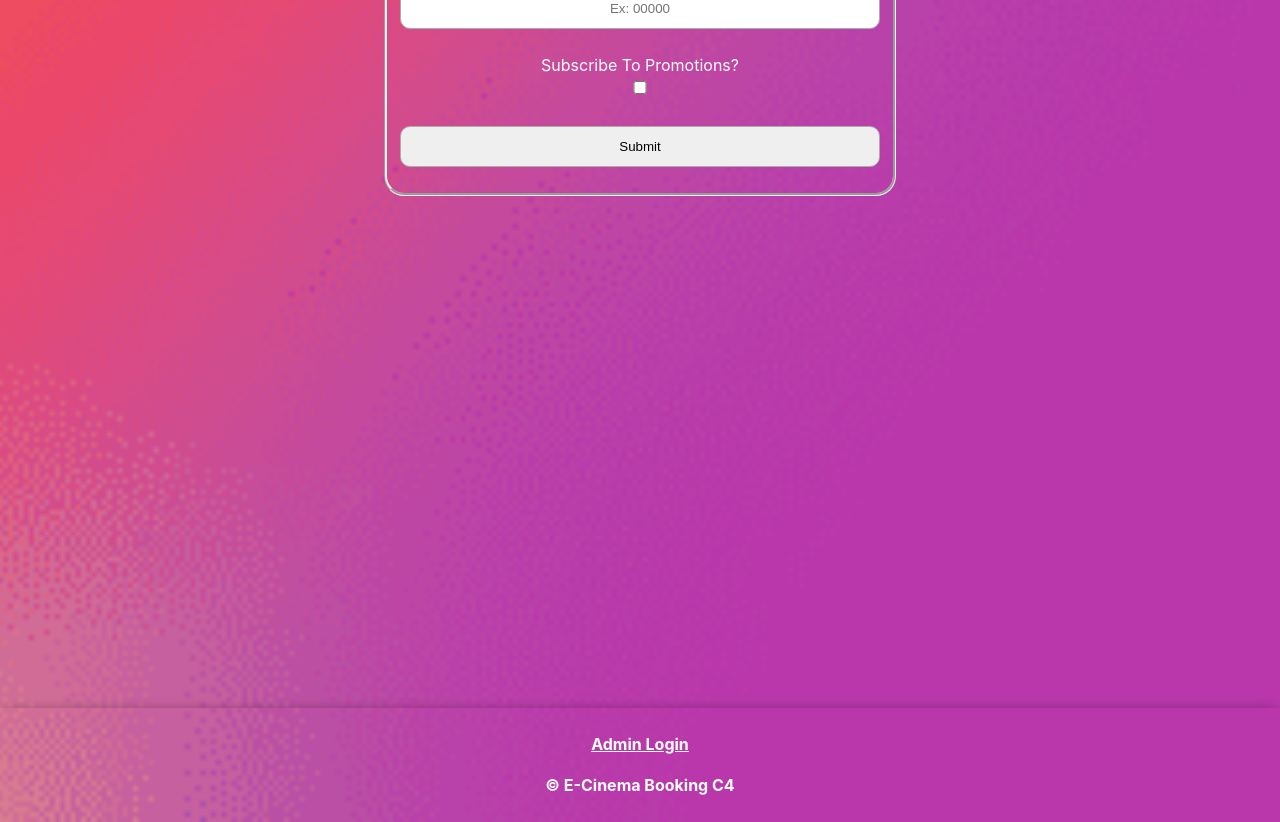
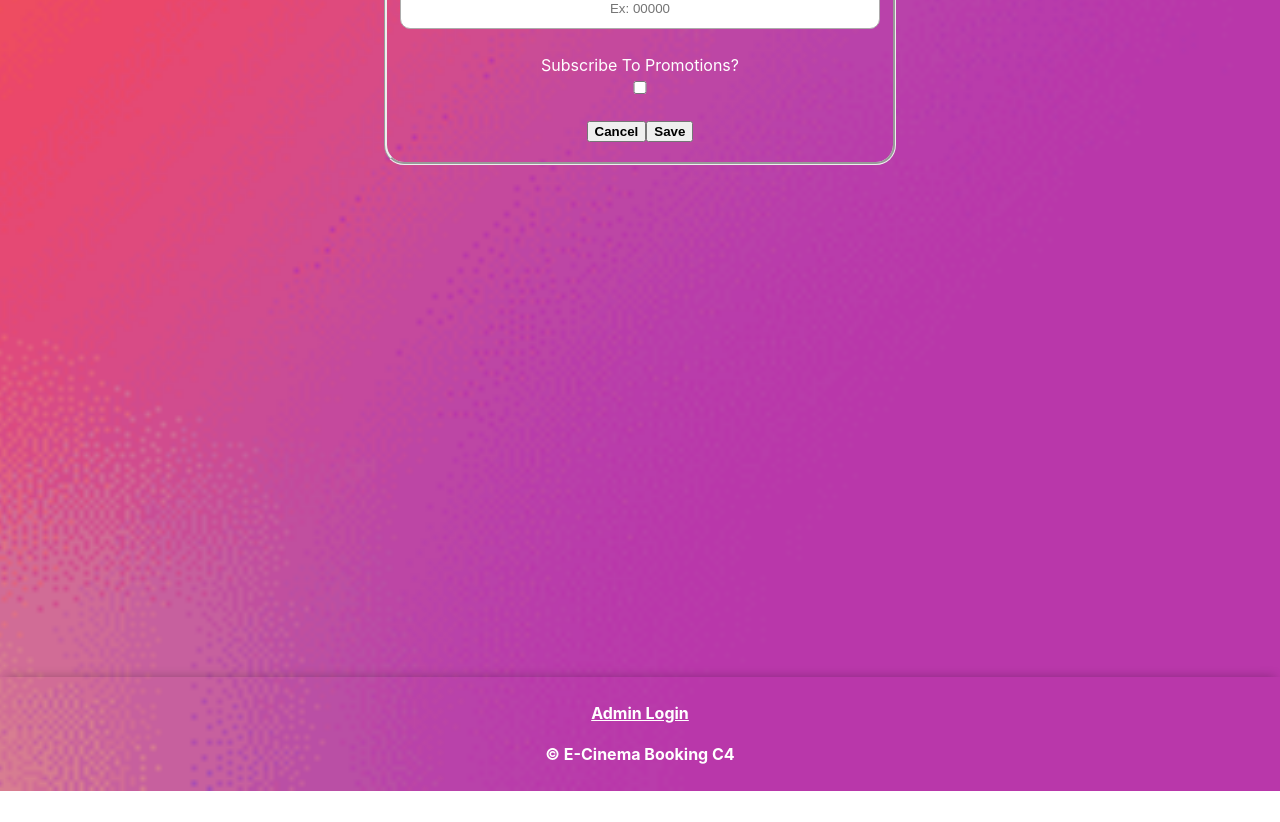
Before and after one commit to anp62634/C4_Cinema_E-Booking_System, a React (Create React App) app: page /editprofile in a window 1280 px wide. Shown: the part 1280-2102 px from the top of the page. After the commit the page ends 2071 px from the top, so only its background shows below. Built offline with nearby package versions, Linux system fonts and the light colour scheme; no server answers.

Commit message:
Update EditProfilePage.js

```diff
--- a/src/Components/EditProfilePage.js
+++ b/src/Components/EditProfilePage.js
@@ -1,9 +1,22 @@
 import React from 'react';
+import { useNavigate } from "react-router-dom";
 import NavBar from './NavBar.js';
 import Footer from "./Footer"
 import '../style.css';
 
 function EditProfilePage() {
+    const navigate = useNavigate();
+
+    const cancelEditHandler = () => {
+        console.log('Edit Profile Canceled...');
+        navigate('/');
+    };
+
+    const confirmEditHandler = () => {
+        console.log('Profile Information Updated...');
+        navigate('/');
+    };
+
     return (
         <React.Fragment>
             <NavBar/>
@@ -55,9 +68,10 @@ function EditProfilePage() {
                         </div>
                         <br/>
 
-                        <input type="submit" value="Submit"></input>
+                        {/* Cancel or Save Info Button */}
+                        <button inverse onClick={cancelEditHandler} className='auth-btn'><b>Cancel</b></button>
+                        <button type="submit" onClick={confirmEditHandler} className='auth-btn'><b>Save</b></button>
                     </form>
-                    {/* need make into a button and add to the form yes or no answer */}
                     <br/>
                 </div>
             <Footer/>
```
